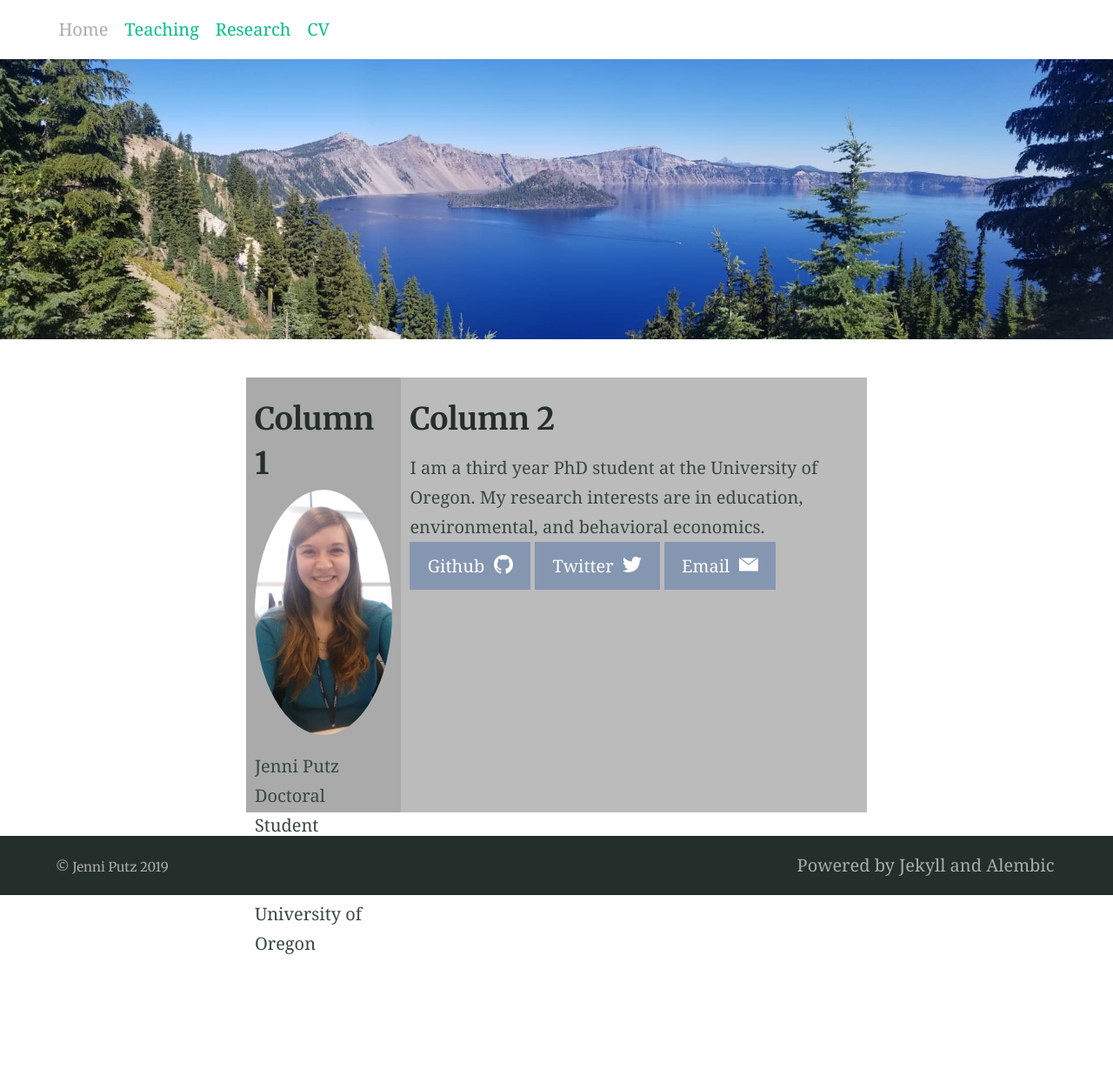
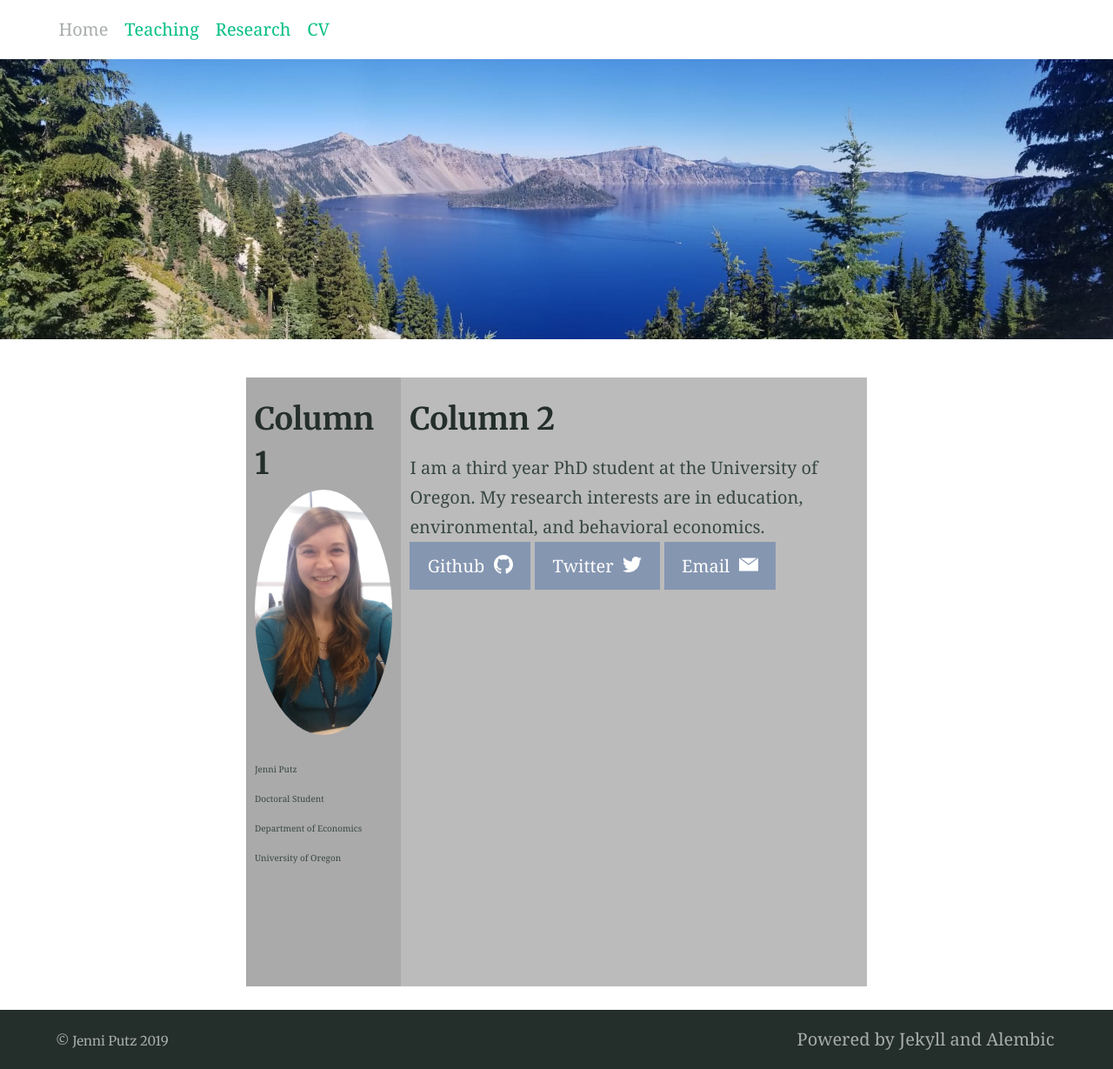
Before and after one commit to jenni-putz/1jenni-putz.github.io, a Jekyll site: the page built from index.md, in a window 1280 px wide. Shown: the whole page at 87% size. Built offline with Jekyll 4.4.1, drawn with Linux system fonts in a browser that asks for light colours; our own code applies the rules of GitHub Pages for plain Markdown files; before the commit the page ends 1102 px from its top, so only the background shows below that.

Commit message:
Update index.md

```diff
--- a/index.md
+++ b/index.md
@@ -23,7 +23,7 @@ img {
 .column {
   float: left;
   padding: 10px;
-  height: 500px;
+  height: 700px;
 }
 
 .left {
@@ -49,10 +49,10 @@ img {
   <div class="column left" style="background-color:#aaa;">
     <h2>Column 1</h2>
      <img src="/headshot.jpg" style="width:200px">
-    <p>Jenni Putz <br />
+      <font size="-2"> <p>Jenni Putz <br />
     Doctoral Student <br />
     Department of Economics <br />
-    University of Oregon</p>
+    University of Oregon</p></font>
   </div>
   <div class="column right" style="background-color:#bbb;">
     <h2>Column 2</h2>
```
